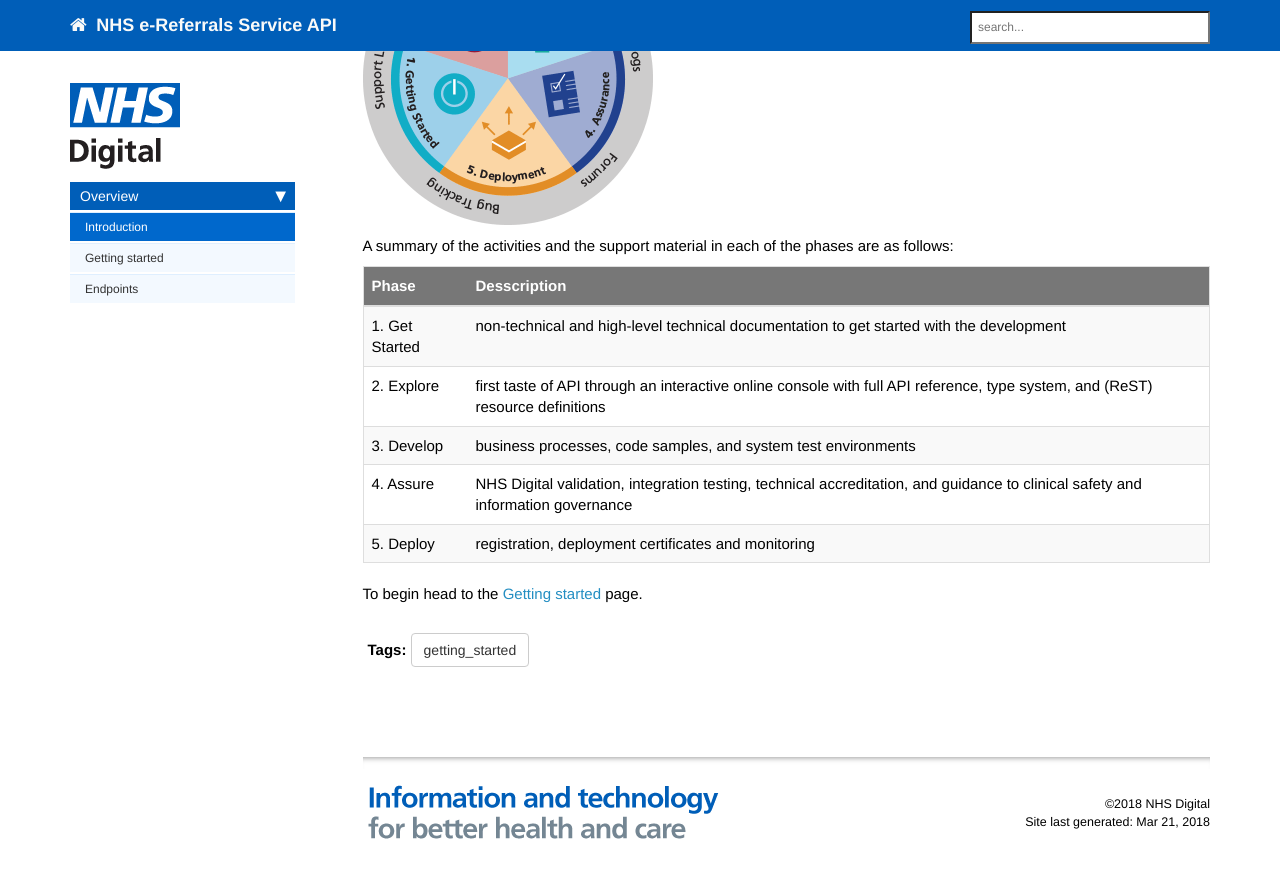
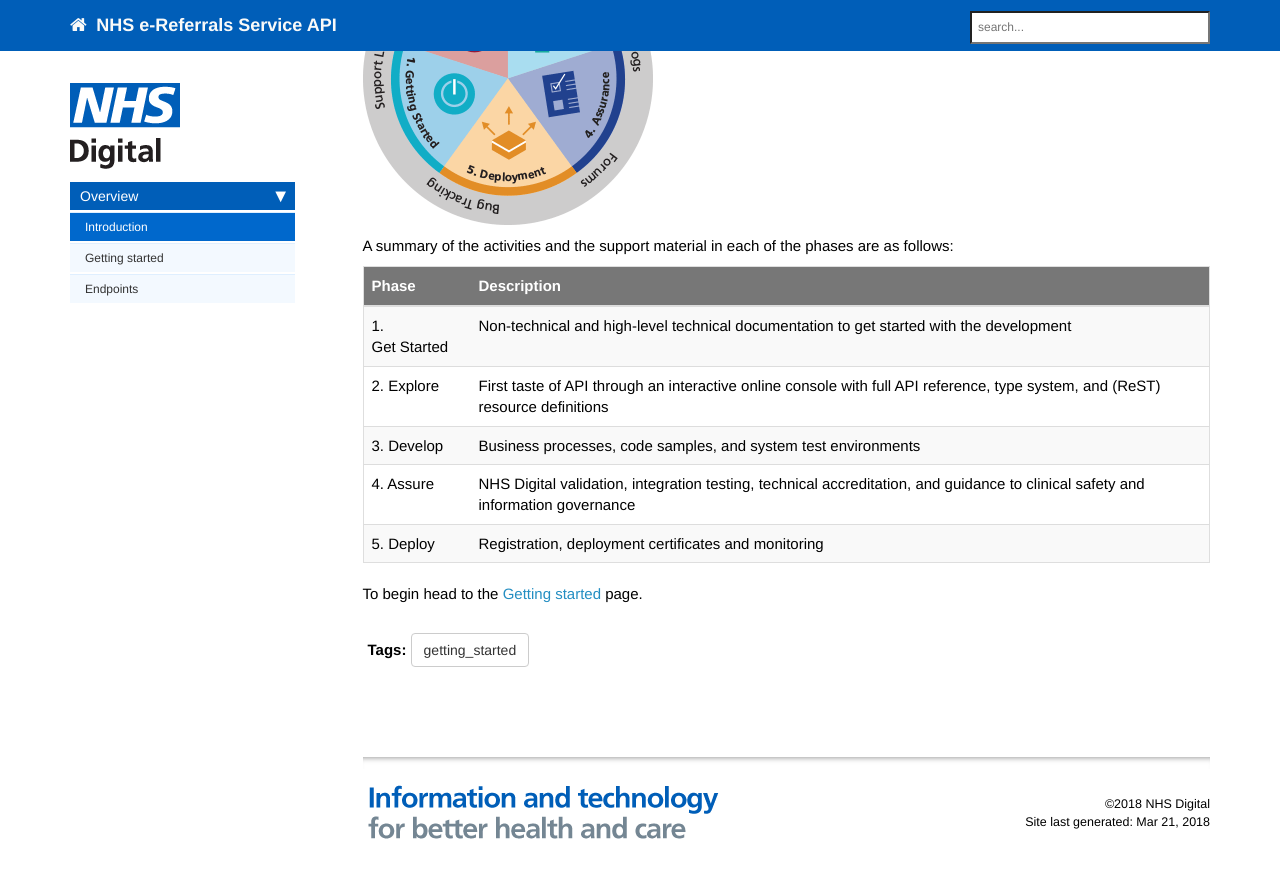
Before and after one commit to wurble369/websitetest, a Jekyll site: the page built from index.md, in a window 1280 px wide and 900 px high, scrolled down 596 px. Shown: the top 878 px of the window. Built offline with Jekyll 4.4.1, drawn with Linux system fonts in a browser that asks for light colours; nearby versions of some CDN libraries; comment, search, counter and statistics services are not loaded.

Commit message:
Minor changes to copy

```diff
--- a/index.md
+++ b/index.md
@@ -26,12 +26,12 @@ The site has five main parts. Each aligns to a phase of development and partner
 
 A summary of the activities and the support material in each of the phases are as follows:
 
-|Phase|Desscription|
+|Phase|Description|
 |---|---|
-|1. Get Started|non-technical and high-level technical documentation to get started with the development|
-|2. Explore|first taste of API through an interactive online console with full API reference, type system, and (ReST) resource definitions|
-|3. Develop|business processes, code samples, and system test environments|
+|1. Get&nbsp;Started|Non-technical and high-level technical documentation to get started with the development|
+|2. Explore|First taste of API through an interactive online console with full API reference, type system, and (ReST) resource definitions|
+|3. Develop|Business processes, code samples, and system test environments|
 |4. Assure|NHS Digital validation, integration testing, technical accreditation, and guidance to clinical safety and information governance|
-|5. Deploy|registration, deployment certificates and monitoring|
+|5. Deploy|Registration, deployment certificates and monitoring|
 
 To begin head to the [Getting started](overview_engage.html) page.
```
Also changed, not shown: 1 other file.
